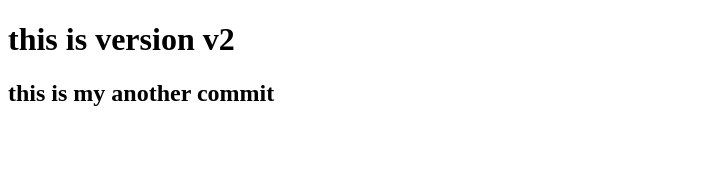
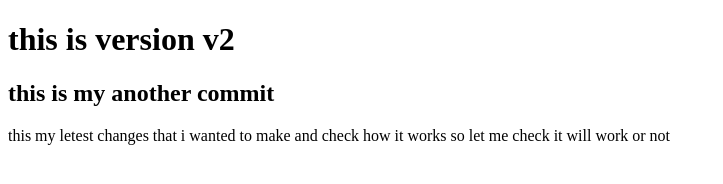
Before and after one commit to Basant1Saini/git-repo, a plain HTML site: page index.html in a window 1280 px wide. Shown: the whole page, without its empty margins (0-723 px from the left). Drawn offline with Linux system fonts and the light colour scheme.

Commit message:
this is my v4

```diff
--- a/index.html
+++ b/index.html
@@ -8,5 +8,6 @@
 <body>
     <h1>this is version v2</h1>
     <h2>this is my another commit</h2>
+    <p>this my letest changes that i wanted to make and check how it works so let me check it will work or not </p>
 </body>
 </html>
```
